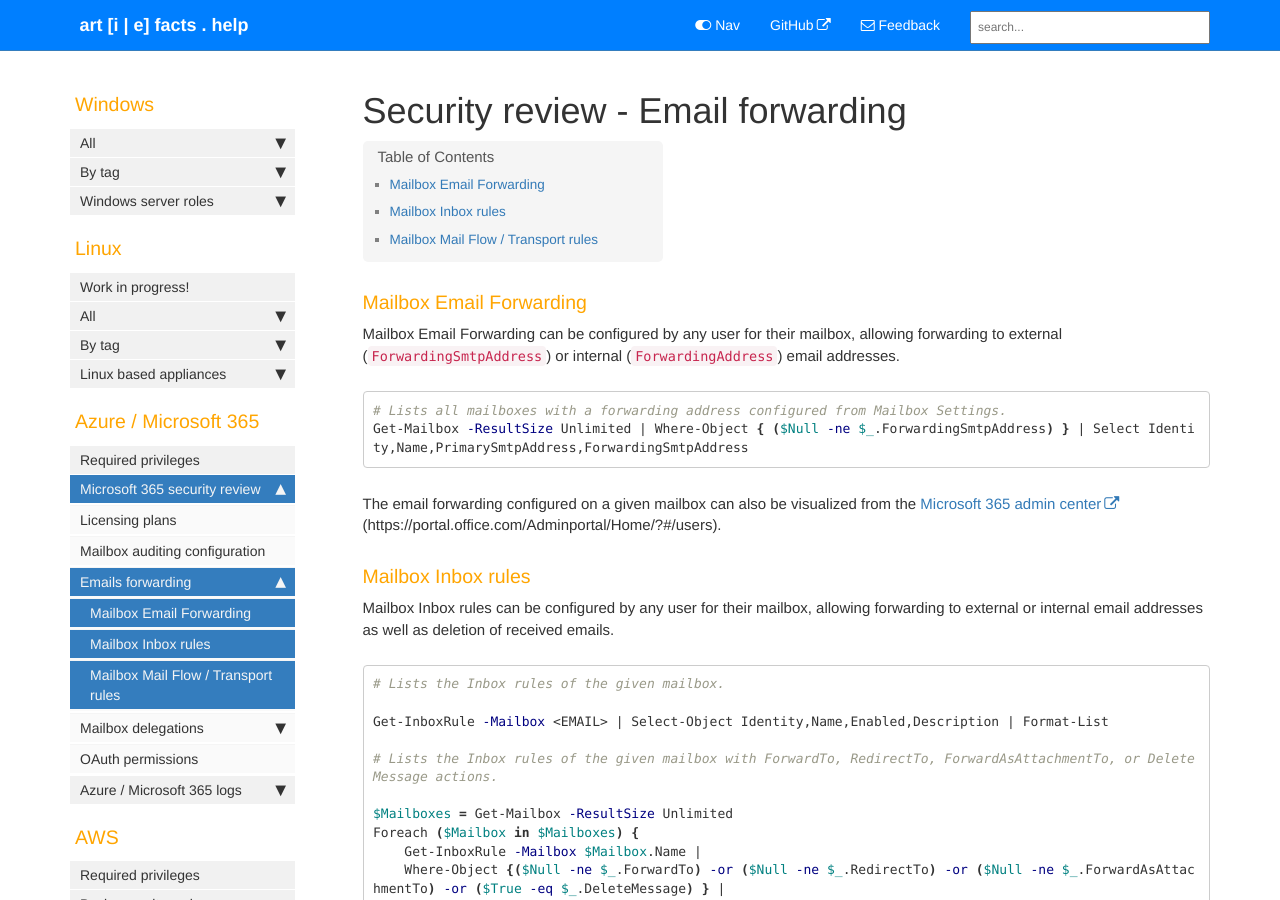
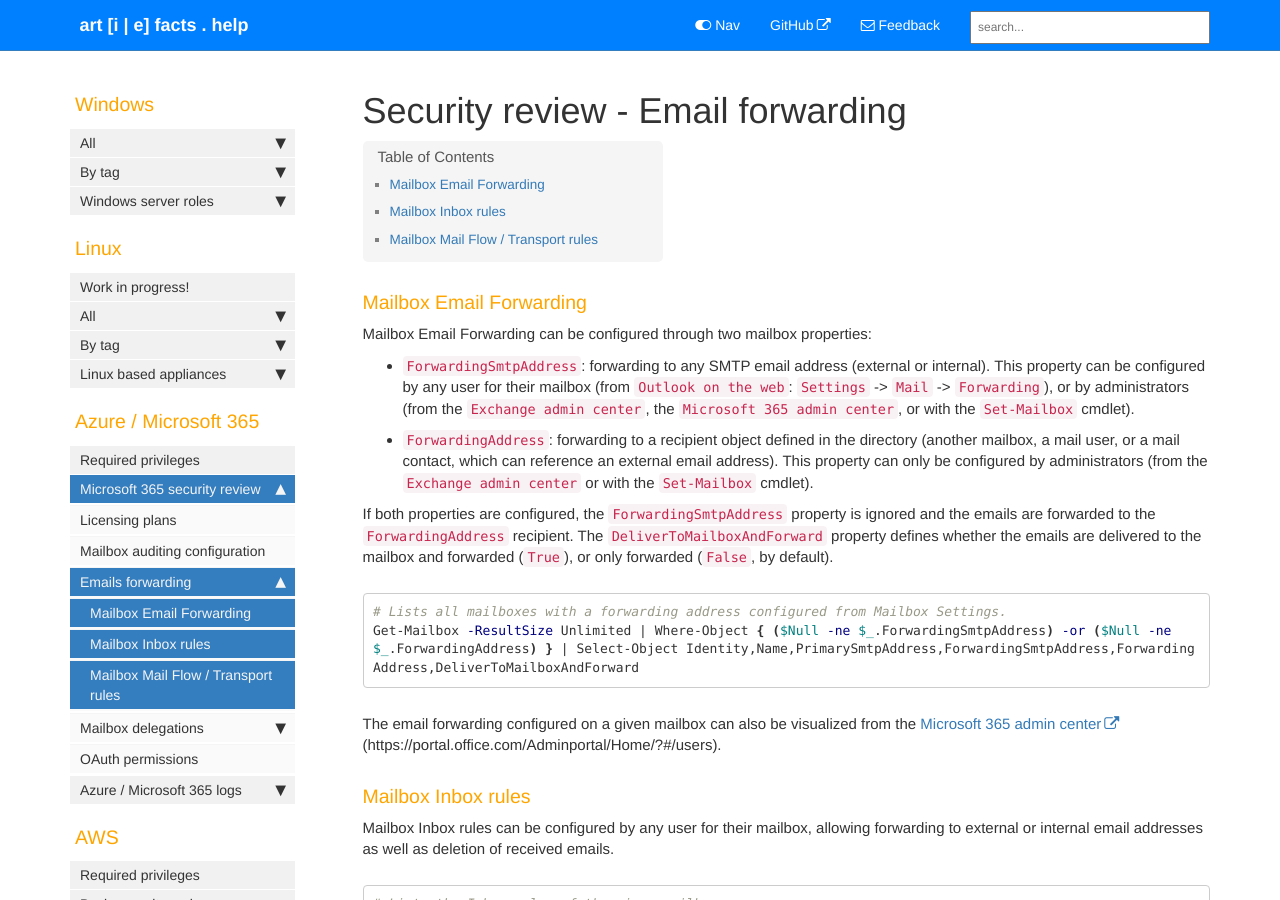
Before and after one commit to Qazeer/artefacts.help, a Jekyll site: the page built from pages/azure/m365_security_review_email_forwarding.md, in a window 1280 px wide and 900 px high. Built offline with Jekyll 4.4.1, drawn with Linux system fonts in a browser that asks for light colours; comment, search, counter and statistics services are not loaded.

Commit message:
[Artefact] M365 email forwarding - Describe ForwardingAddress and ForwardingSmtpAddress

````diff
--- a/pages/azure/m365_security_review_email_forwarding.md
+++ b/pages/azure/m365_security_review_email_forwarding.md
@@ -1,7 +1,7 @@
 ---
 title: Security review - Email forwarding
 summary: 'Emails can be forwarded to external or internal recipients using different mechanisms:\n\n - Mailbox Email Forwarding.\n\n - Mailbox Inbox rules.\n\n - Mailbox Mail Flow / Transport rules (requires Exchange Admin privileges).'
-keywords: Email Forwarding, ForwardingSmtpAddress, ForwardingAddress, Inbox rules, Get-InboxRule, Mail Flow, Transport rules, Get-TransportRule
+keywords: Email Forwarding, ForwardingSmtpAddress, ForwardingAddress, DeliverToMailboxAndForward, Inbox rules, Get-InboxRule, Mail Flow, Transport rules, Get-TransportRule
 tags:
   - azure_security_review
 last_updated: 2024-01-28
@@ -12,13 +12,28 @@ folder: azure
 
 ### Mailbox Email Forwarding
 
-Mailbox Email Forwarding can be configured by any user for their mailbox,
-allowing forwarding to external (`ForwardingSmtpAddress`) or internal
-(`ForwardingAddress`) email addresses.
+Mailbox Email Forwarding can be configured through two mailbox properties:
+
+  - `ForwardingSmtpAddress`: forwarding to any SMTP email address (external or
+    internal). This property can be configured by any user for their mailbox
+    (from `Outlook on the web`: `Settings` -> `Mail` -> `Forwarding`), or by
+    administrators (from the `Exchange admin center`, the
+    `Microsoft 365 admin center`, or with the `Set-Mailbox` cmdlet).
+
+  - `ForwardingAddress`: forwarding to a recipient object defined in the
+    directory (another mailbox, a mail user, or a mail contact, which can
+    reference an external email address). This property can only be configured
+    by administrators (from the `Exchange admin center` or with the
+    `Set-Mailbox` cmdlet).
+
+If both properties are configured, the `ForwardingSmtpAddress` property is
+ignored and the emails are forwarded to the `ForwardingAddress` recipient. The
+`DeliverToMailboxAndForward` property defines whether the emails are delivered
+to the mailbox and forwarded (`True`), or only forwarded (`False`, by default).
 
 ```bash
 # Lists all mailboxes with a forwarding address configured from Mailbox Settings.
-Get-Mailbox -ResultSize Unlimited | Where-Object { ($Null -ne $_.ForwardingSmtpAddress) } | Select Identity,Name,PrimarySmtpAddress,ForwardingSmtpAddress
+Get-Mailbox -ResultSize Unlimited | Where-Object { ($Null -ne $_.ForwardingSmtpAddress) -or ($Null -ne $_.ForwardingAddress) } | Select-Object Identity,Name,PrimarySmtpAddress,ForwardingSmtpAddress,ForwardingAddress,DeliverToMailboxAndForward
 ```
 
 The email forwarding configured on a given mailbox can also be visualized
````
